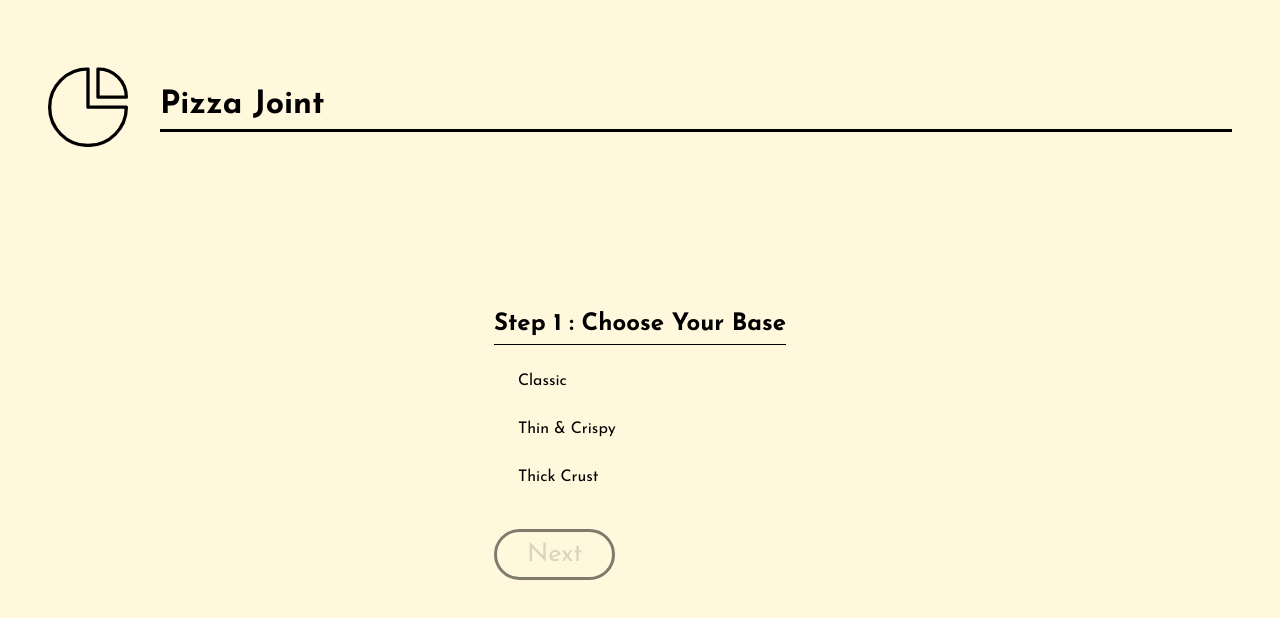
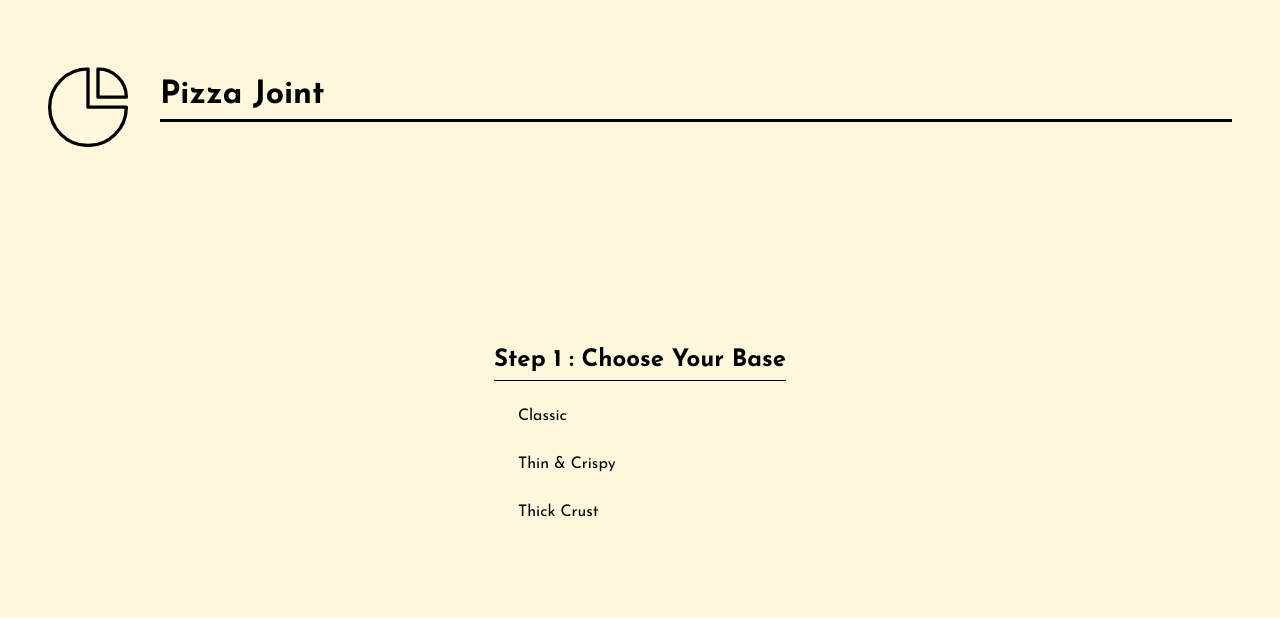
Before and after one commit to nhtanvir93/pizzajoint, a React (Vite) app: page /base in a window 1280 px wide. Shown: the top 618 px of the page. Built offline with nearby package versions, Linux system fonts and the light colour scheme.

Commit message:
feat: animation added for header and button in the home and base pages

```diff
--- a/src/components/Header.tsx
+++ b/src/components/Header.tsx
@@ -1,3 +1,5 @@
+import { motion } from 'framer-motion';
+
 export default function Header() {
   return (
     <div className="header">
@@ -27,9 +29,13 @@
           />
         </svg>
       </div>
-      <div className="brand-title">
+      <motion.div
+        className="brand-title"
+        initial={{y: -250}}
+        animate={{y: -10}}
+      >
         <h1>Pizza Joint</h1>
-      </div>
+      </motion.div>
     </div>
   );
 }
--- a/src/pages/Base.tsx
+++ b/src/pages/Base.tsx
@@ -1,6 +1,7 @@
 import { useState } from "react";
 import { useNavigate } from "react-router-dom";
 import session from "../utilities/session";
+import { motion } from 'framer-motion';
 
 const bases = ['Classic', 'Thin & Crispy', 'Thick Crust'] as const;
 
@@ -30,9 +31,18 @@
                     </li>
                 ))}
             </ul>
-            <button type="button" onClick={next} disabled={!selected}>
-                Next
-            </button>
+            {
+                selected &&
+                <motion.button
+                    type="button"
+                    onClick={next} disabled={!selected}
+                    initial={{x: '-100vw'}}
+                    animate={{x: 0}}
+                    transition={{ duration: 0.05 }}
+                >
+                    Next
+                </motion.button>
+            }
         </div>
     );
 }
--- a/src/pages/Home.tsx
+++ b/src/pages/Home.tsx
@@ -1,5 +1,6 @@
 import { useNavigate } from "react-router-dom"
 import session from "../utilities/session";
+import { motion } from 'framer-motion';
 
 export default function Home() {
     const navigate = useNavigate();
@@ -10,9 +11,13 @@
     };
 
     return (
-        <div className="home">
+        <motion.div
+            className="home"
+            initial={{opacity: 0}}
+            animate={{opacity: 1}}
+        >
             <h2>Welcome to Pizza Joint</h2>
             <button type="button" onClick={start}>Create Your Pizza</button>
-        </div>
+        </motion.div>
     )
 }
```
